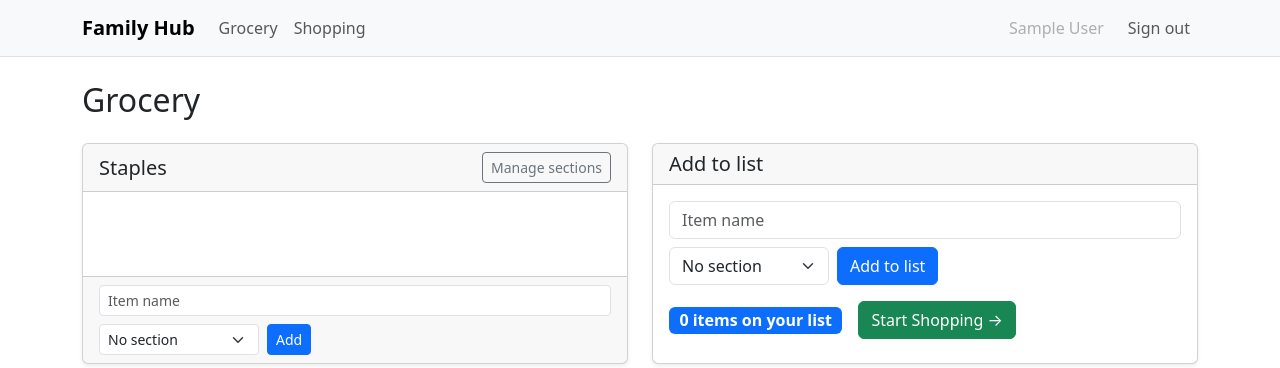
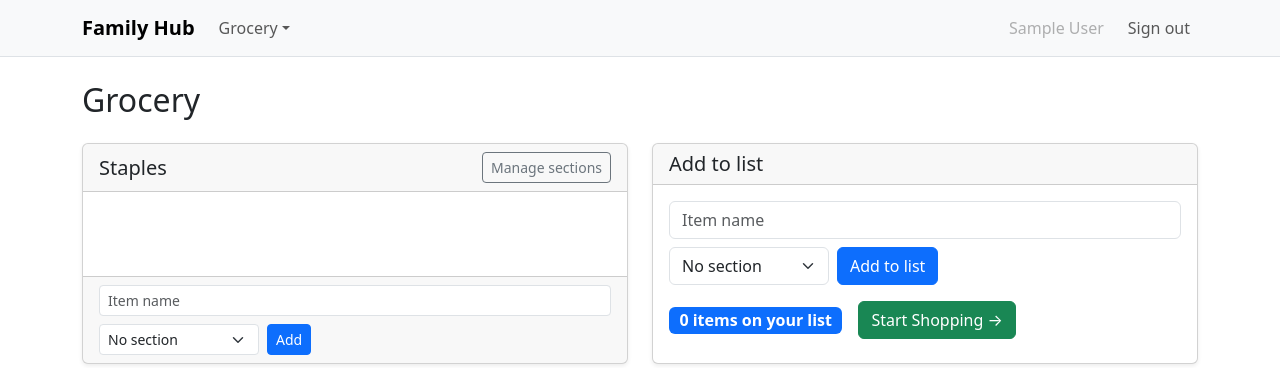
Before and after one commit to thopper21/TNFamily, a Flask app: page /grocery/ in a window 1280 px wide. Shown: the top 368 px of the page. Run offline with Flask 3, Linux system fonts and the light colour scheme; the visitor is signed in with stand-in values (Sample User, id 1); data that the repository does not hold is empty.

Commit message:
feat: replace separate Grocery/Shopping nav links with Grocery dropdown
Adds a Bootstrap 5 dropdown under 'Grocery' with 'Manage List' and
'Shop' sub-items, replacing the top-level 'Grocery' and 'Shopping'
nav entries.

Co-Authored-By: Claude Sonnet 4.6 <noreply@anthropic.com>

```diff
--- a/templates/base.html
+++ b/templates/base.html
@@ -16,11 +16,12 @@
       </button>
       <div class="collapse navbar-collapse" id="navContent">
         <ul class="navbar-nav me-auto">
-          <li class="nav-item">
-            <a class="nav-link" href="{{ url_for('grocery.index') }}">Grocery</a>
-          </li>
-          <li class="nav-item">
-            <a class="nav-link" href="{{ url_for('grocery.shop') }}">Shopping</a>
+          <li class="nav-item dropdown">
+            <a class="nav-link dropdown-toggle" href="#" role="button" data-bs-toggle="dropdown">Grocery</a>
+            <ul class="dropdown-menu">
+              <li><a class="dropdown-item" href="{{ url_for('grocery.index') }}">Manage List</a></li>
+              <li><a class="dropdown-item" href="{{ url_for('grocery.shop') }}">Shop</a></li>
+            </ul>
           </li>
         </ul>
         <ul class="navbar-nav ms-auto align-items-center">
```
Also changed, not shown: tests/test_nav.py (added, +29 -0 lines).
